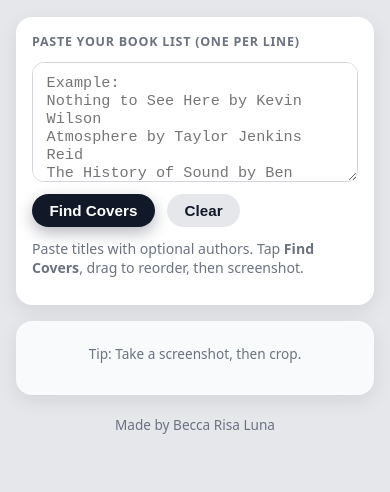
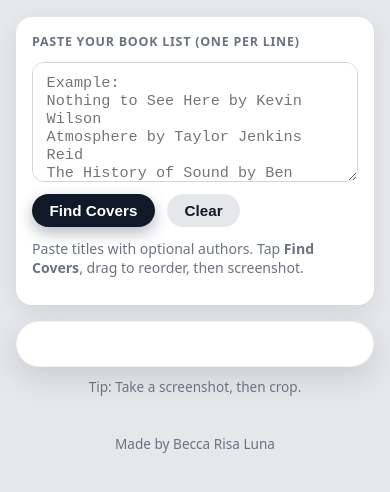
Before and after one commit to bexdesigns/bookgrid, a plain HTML site: page index.html in a window 390 px wide. Shown: the part 122-614 px from the top of the page. Drawn offline with Linux system fonts and the light colour scheme.

Commit message:
Update styles.css
widens story area + removes screenshot button

```diff
--- a/styles.css
+++ b/styles.css
@@ -194,25 +194,55 @@ button:active {
   .grid { grid-template-columns: repeat(8, minmax(0, 1fr)); }
 }
 
-/* Screenshot Mode: hides the control panel */
-.screenshot-mode .panel,
-.screenshot-mode .header,
-.screenshot-mode .footer {
-  display: none;
+/* The outer area */
+.story-area {
+  background: transparent;              /* let the frame be the “white” */
+  border-radius: 0;
+  padding: 0;
+  box-shadow: none;
 }
 
-/* A tiny floating control bar that stays visible in Screenshot Mode */
-.floating-toggle {
-  position: fixed;
-  right: 14px;
-  bottom: 14px;
-  z-index: 9999;
+/* The white “mat” frame users will crop to */
+.frame {
+  background: #ffffff;
+  border-radius: 24px;
+  padding: 28px;                        /* <-- THIS is the “expanded white border” */
+  box-shadow: 0 10px 30px rgba(0,0,0,0.12);
+  border: 1px solid rgba(17,24,39,0.06);
 }
 
-.floating-toggle[hidden] {
-  display: none !important;
+/* Optional: extra inner padding so covers never feel too close to edge */
+@media (max-width: 480px) {
+  .frame { padding: 22px; }
 }
 
+/* Grid stays the same idea */
+.grid {
+  display: grid;
+  gap: 10px;
+  grid-template-columns: repeat(4, minmax(0, 1fr));
+  align-items: start;
+  justify-items: center;
+}
+
+/* Tip below grid (not inside the crop frame) */
+.below-tip {
+  margin: 10px 0 0;
+  text-align: center;
+  color: #6b7280;
+  font-size: 0.85rem;
+}
+
+/* Responsive columns (optional tweak) */
+@media (min-width: 520px) {
+  .grid { grid-template-columns: repeat(5, minmax(0, 1fr)); }
+}
+@media (min-width: 720px) {
+  .grid { grid-template-columns: repeat(6, minmax(0, 1fr)); }
+}
+@media (min-width: 980px) {
+  .grid { grid-template-columns: repeat(8, minmax(0, 1fr)); }
+}
 
 .capture {
   /* This is what you want to screenshot */
```
